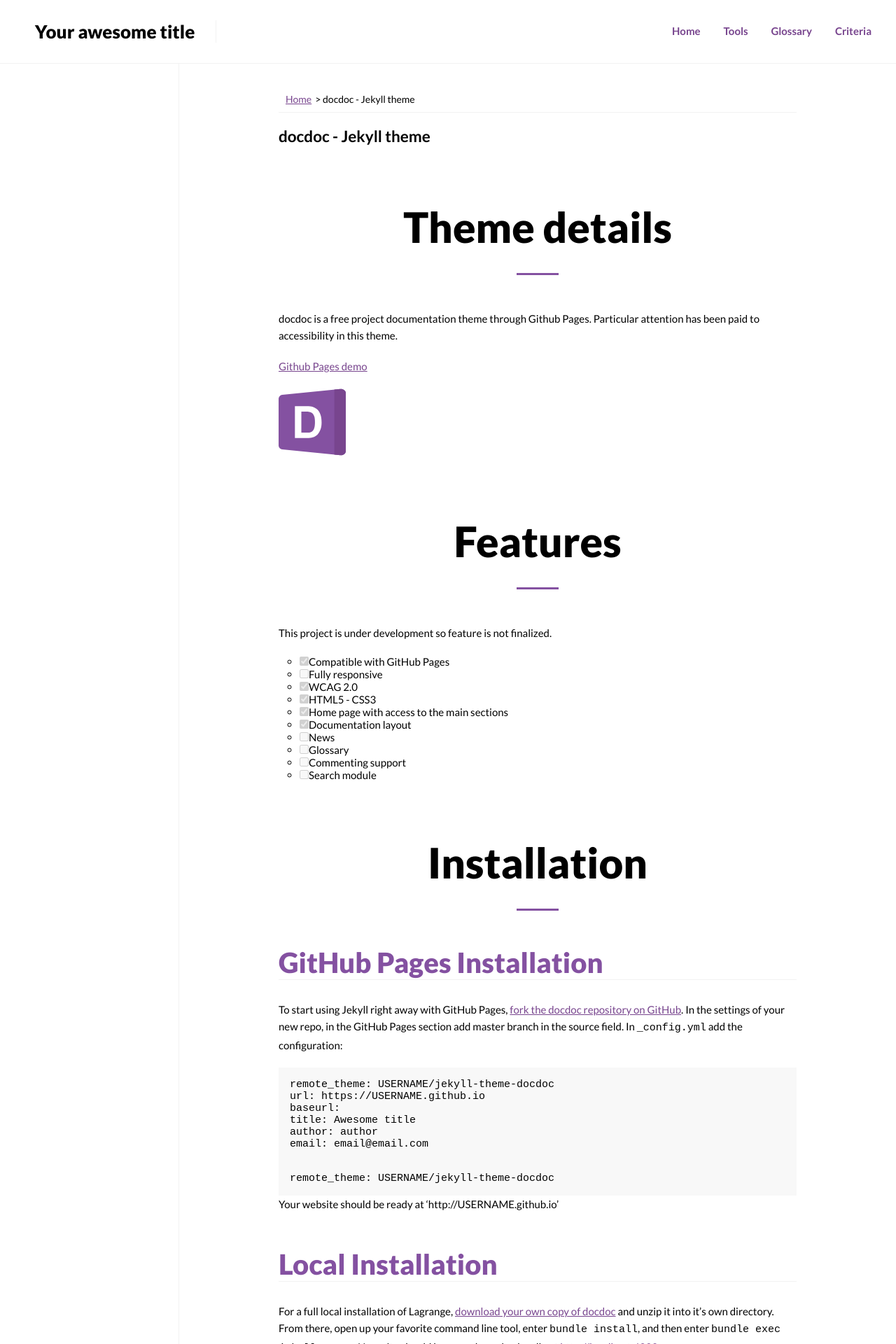
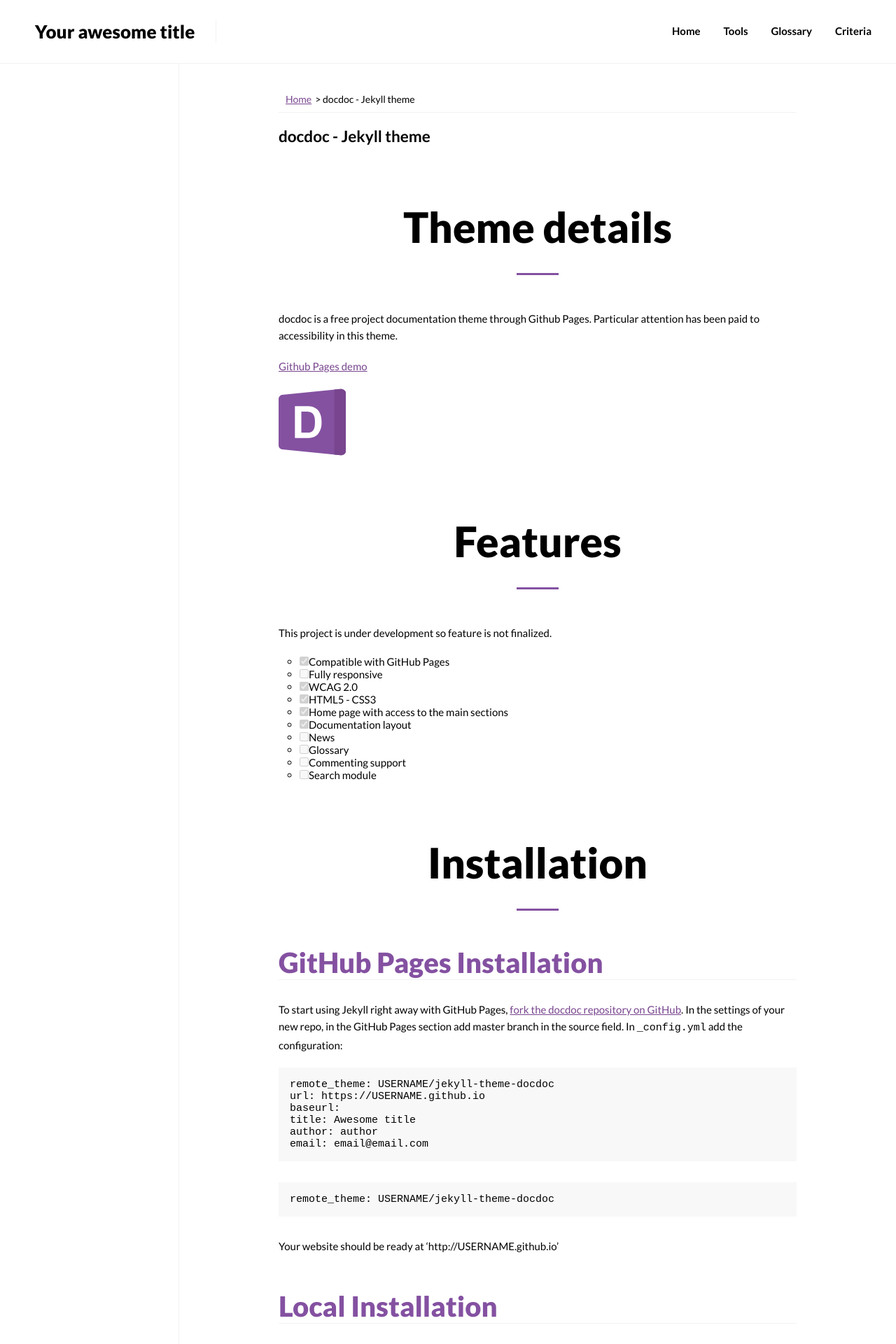
Before and after one commit to stevenMouret/web-accessibility-guidelines, a Jekyll site: the page built from README.md, in a window 1280 px wide. Shown: the top 1920 px of the page at 70% size. Built offline with Jekyll 4.4.1, drawn with Linux system fonts in a browser that asks for light colours; our own code applies the rules of GitHub Pages for plain Markdown files.

Commit message:
Add custom style for content

```diff
--- a/_includes/head.html
+++ b/_includes/head.html
@@ -3,6 +3,6 @@
     <meta http-equiv="X-UA-Compatible" content="IE=edge">
     <meta name="viewport" content="width=device-width, initial-scale=1">
     <title>{{ site.title }} &bull; {{ page.title }}</title>
-    <link rel="stylesheet" href="{{ "/assets/main.css" | prepend: site.baseurl }}">
-    <link href="{{ "/assets/syntax.css" | prepend: site.baseurl }}" rel="stylesheet">
+    <link rel="stylesheet" href="{{ "/assets/css/main.css" | prepend: site.baseurl }}">
+    <link href="{{ "/assets/css/syntax.css" | prepend: site.baseurl }}" rel="stylesheet">
 </head>
--- /dev/null
+++ b/_includes/js.html
@@ -0,0 +1 @@
+<script src="{{ "/assets/js/main.js" | prepend: site.baseurl }}"></script>
--- a/_includes/sidebar-menu.html
+++ b/_includes/sidebar-menu.html
@@ -1,8 +1,8 @@
 {% if page.sections %}
 <!-- SIDEBAR -->
-<div class="doc-sidebar">
-    <nav id="doc-nav">
-        <ul id="doc-menu" class="nav doc-menu hidden-xs" data-spy="affix">
+    <nav class="sidebar-menu">
+        <h2>Navigate by criterion</h2>
+        <ul>
             {% for id in page.sections %}
             {% assign section = site.doc | where: "id", id | first %}
             {% unless section %}
@@ -10,16 +10,8 @@
             {% assign section = site.pages | where: "url", url | first %}
             {% endunless %}
             {% unless section %}{% continue %}{% endunless %}
-            <li><a class="scrollto" href="#{{ section.title | slugify }}">{% if section.short_title %}{{ section.short_title }}{% else %}{{ section.title }}{% endif %}</a></li>
-            {% if section.sections %}
-            <ul class="nav doc-sub-menu">
-                {% for subsection in section.sections %}
-                <li class=""><a class="scrollto" href="#{{ subsection | slugify: 'pretty' }}">{{ subsection }}</a></li>
-                {% endfor %}
-            </ul>
-            {% endif %}
+            <li><a href="#{{ section.title | slugify }}">{% if section.short_title %}{{ section.short_title }}{% else %}{{ section.title }}{% endif %}</a></li>
             {% endfor %}
         </ul>
     </nav>
-</div>
 {% endif %}
--- a/_layouts/doc.html
+++ b/_layouts/doc.html
@@ -19,5 +19,6 @@
         </main>
     </div>
 </div>
+{% include js.html %}
 </body>
 </html>
--- a/_sass/config/_content.scss
+++ b/_sass/config/_content.scss
@@ -31,6 +31,16 @@
         margin: 4.5rem 0 2.5rem;
     }
 
+    h5 {
+        font-size: 2.8rem;
+        margin: 4rem 0 2.2rem;
+    }
+
+    h6 {
+        font-size: 2.4rem;
+        margin: 3.8rem 0 2rem;
+    }
+
     p {
         line-height: 2.4rem;
         margin-bottom: 2rem;
@@ -54,5 +64,6 @@
 
     .highlight pre {
         padding: 1.6rem;
+        margin-bottom: 3rem;
     }
 }
--- a/_sass/config/_layout.scss
+++ b/_sass/config/_layout.scss
@@ -3,10 +3,16 @@
 }
 
 .site-header {
+    background: $color-white;
     padding: 2rem;
     display: flex;
     align-items: center;
     border-bottom: 0.1rem solid rgba($color-black, 0.05);
+}
+
+.blank {
+    display: block;
+    height: 9.1rem;
 }
 
 .site-name {
--- a/_sass/config/_menus.scss
+++ b/_sass/config/_menus.scss
@@ -10,6 +10,7 @@
     }
 
     a {
+        color: $color-black;
         display: block;
         font-weight: 700;
         padding: 1.5rem;
@@ -50,3 +51,33 @@
 
     }
 }
+
+.sidebar-menu {
+    margin: 0 0 5rem;
+    padding: 2rem;
+    position: fixed;
+    top: 10rem;
+    left: 0;
+
+    h2 {
+        font-size: 1.6rem;
+        font-weight: 300;
+        margin-bottom: 1rem;
+    }
+
+    ul {
+        list-style: disc;
+        margin-left: 2rem;
+
+        li {
+            margin: 0.5rem 0;
+        }
+    }
+
+    a {
+        text-decoration: none;
+        &:hover, &:focus {
+            text-decoration: underline;
+        }
+    }
+}
--- /dev/null
+++ b/assets/js/main.js
@@ -0,0 +1,14 @@
+document.addEventListener("DOMContentLoaded", function(event) {
+    console.log('toto');
+    document.querySelectorAll('a[href^="#"]').forEach(anchor => {
+        anchor.addEventListener('click', function (e) {
+            e.preventDefault();
+
+            document.querySelector(this.getAttribute('href')).scrollIntoView({
+                alignWithTop: true,
+                behavior: 'smooth',
+                block: "start"
+            });
+        });
+    });
+});
```
Also changed, not shown: assets/css/main.scss (renamed from assets/main.scss), assets/css/syntax.css (renamed from assets/syntax.css).
